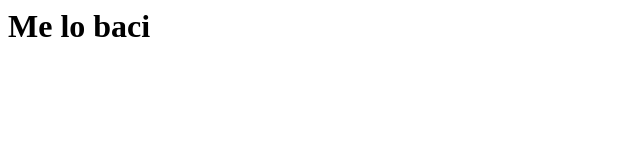
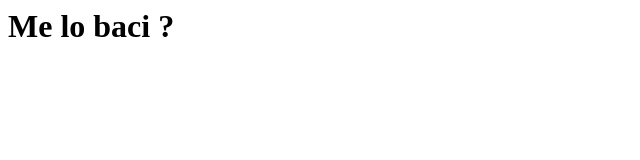
Before and after one commit to matteini/matteinitest, a plain HTML site: page index.html in a window 1280 px wide. Shown: the full height of the page, 0-640 px from the left. Drawn offline with Linux system fonts and the light colour scheme.

Commit message:
Update index.html

```diff
--- a/index.html
+++ b/index.html
@@ -1 +1 @@
-<h1>Me lo baci</h1>
+<h1>Me lo baci ?</h1>
```
